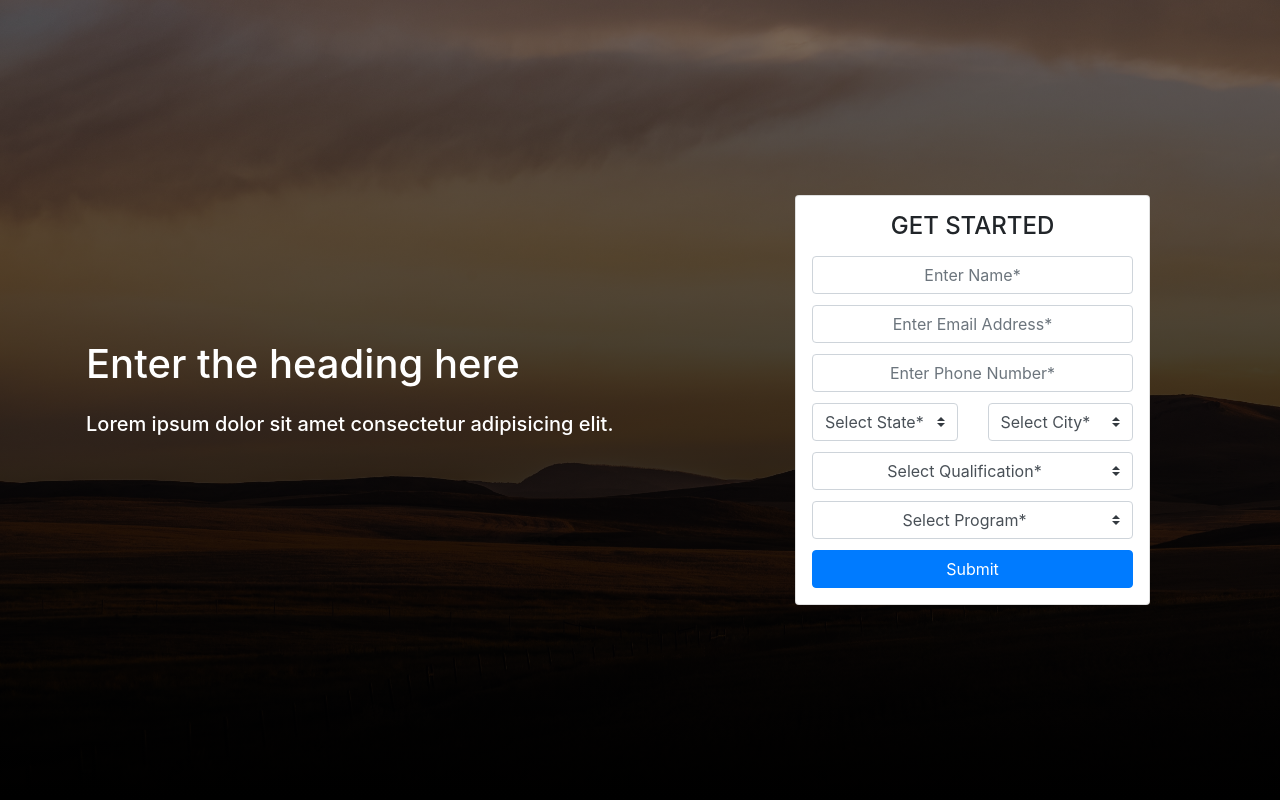
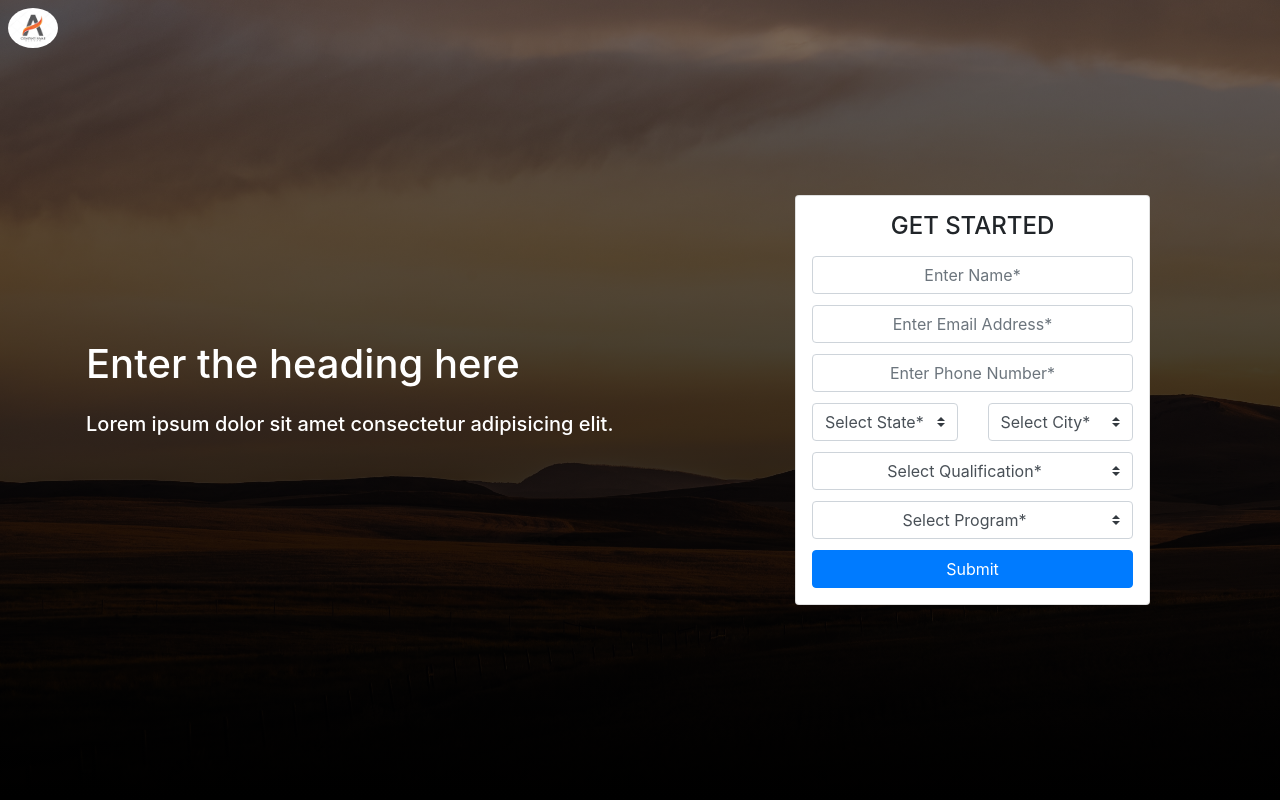
Before and after one commit to HarshBoricha98/Bootstrap-UI-template, a plain HTML site: page index.html in a window 1280 px wide. Shown: the top 800 px of the page. Drawn offline with nearby package versions, Linux system fonts and the light colour scheme.

Commit message:
Finished

```diff
--- a/index.html
+++ b/index.html
@@ -16,6 +16,10 @@
 <body>
   <!-- background image is in custom.css -->
   <header>
+    <div class="position-fixed" style="z-index: 1;">
+      <img src="./public/images/sample_logo.jpg" class="rounded-circle bg-danger mt-2 ml-2" width="50px"
+        alt="company sticky logo">
+    </div>
     <div class="container h-100 d-flex flex-column justify-content-center">
       <div class="row">
         <!-- left side of the header page -->
@@ -248,6 +252,7 @@
       </div>
     </div>
   </section>
+
   <!-- footer here  -->
   <footer class="badge-dark">
     <div class="container-fluid">
@@ -262,7 +267,7 @@
 
         <div class="col-md-10">
           <div class="d-flex flex-column justify-content-center">
-            <div class="w-50 h-50 d-md-none bg-info w-100 d-sm-block d-flex justify-content-center">
+            <div class="w-50 h-50 d-md-none w-100 d-sm-block d-flex justify-content-center">
               <img src="./public/images/sample_logo.jpg" alt="company logo" class="w-25 h-25 rounded-circle py-2">
             </div>
             <p class="pt-4">Lorem ipsum dolor sit amet consectetur adipisicing elit. Iste similique repellendus,
```
